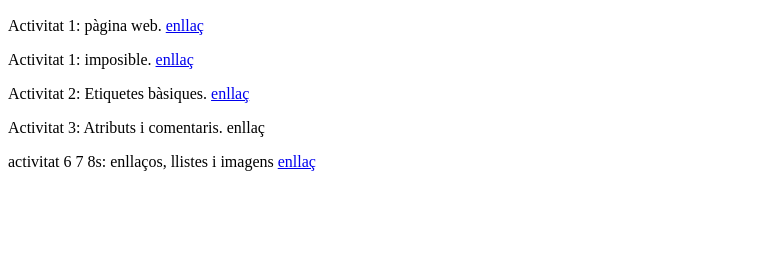
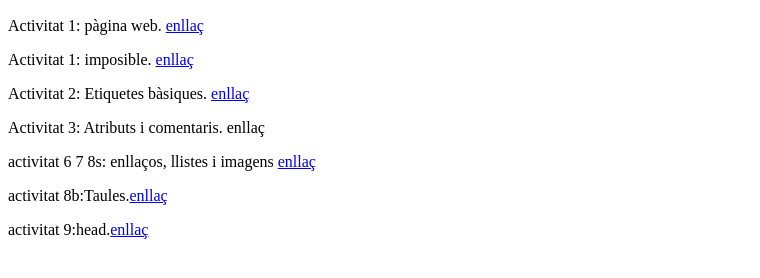
Before and after one commit to joanmr08/html, a plain HTML site: page index.html in a window 1280 px wide. Shown: the part 110-388 px from the top of the page, without its empty margins (0-760 px from the left). Drawn offline with Linux system fonts and the light colour scheme.

Commit message:
Update index.html

```diff
--- a/index.html
+++ b/index.html
@@ -13,5 +13,7 @@
    <p>Activitat 2: Etiquetes bàsiques.  <a href="act2/index.html"> enllaç</a></p>
    <p>Activitat 3: Atributs i comentaris.  enllaç</p>
    <p>activitat 6 7 8s: enllaços, llistes i imagens <a href="act6/index.html">enllaç</a></p>
+    <p>activitat 8b:Taules.<a href="act8b/index.html">enllaç</a></p>
+   <p>activitat 9:head.<a href="act9/index.html">enllaç</a></p>
 </body>
 </html>
```
